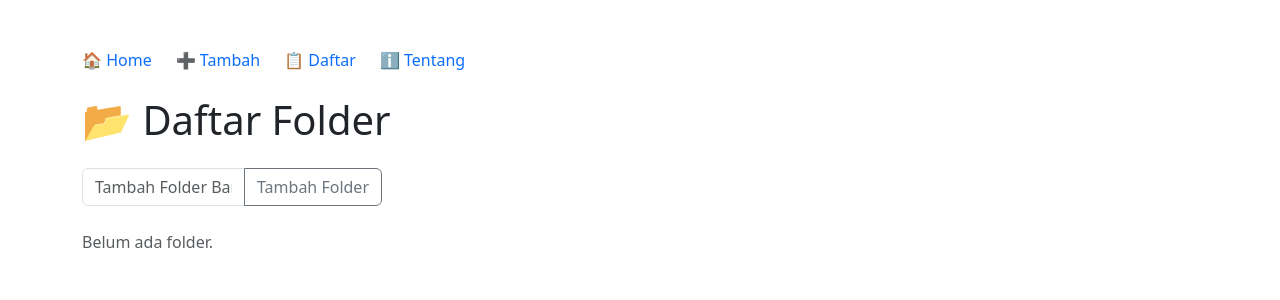
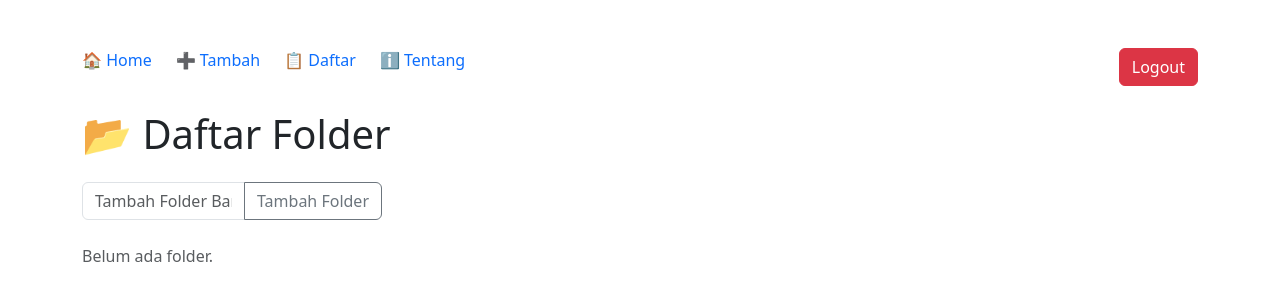
Before and after one commit to Anaaaslagi/pso-notea-7-fix, a Next.js app: page /home in a window 1280 px wide. Shown: the top 300 px of the page. Built offline with nearby package versions, Linux system fonts and the light colour scheme.

Commit message:
Add logout

```diff
--- a/src/pages/home.js
+++ b/src/pages/home.js
@@ -77,11 +77,18 @@ export default function Home() {
 
   return (
     <div className="container mt-5">
-      <nav className="mb-4 d-flex flex-wrap gap-2">
-        <Link href="/home" className="me-3 text-decoration-none">🏠 Home</Link>
-        <Link href="/new" className="me-3 text-decoration-none">➕ Tambah</Link>
-        <Link href="/list" className="me-3 text-decoration-none">📋 Daftar</Link>
-        <Link href="/about" className="text-decoration-none">ℹ️ Tentang</Link>
+      <nav className="mb-4 d-flex justify-content-between gap-2">
+        <div className="d-flex gap-2">
+          <Link href="/home" className="me-3 text-decoration-none">🏠 Home</Link>
+          <Link href="/new" className="me-3 text-decoration-none">➕ Tambah</Link>
+          <Link href="/list" className="me-3 text-decoration-none">📋 Daftar</Link>
+          <Link href="/about" className="text-decoration-none">ℹ️ Tentang</Link>
+        </div>
+
+        {/* Logout button */}
+        <Link href="/" className="text-decoration-none text-end">
+          <button className="btn btn-danger">Logout</button>
+        </Link>
       </nav>
       <h1 className="mb-4">📂 Daftar Folder</h1>
 
```
